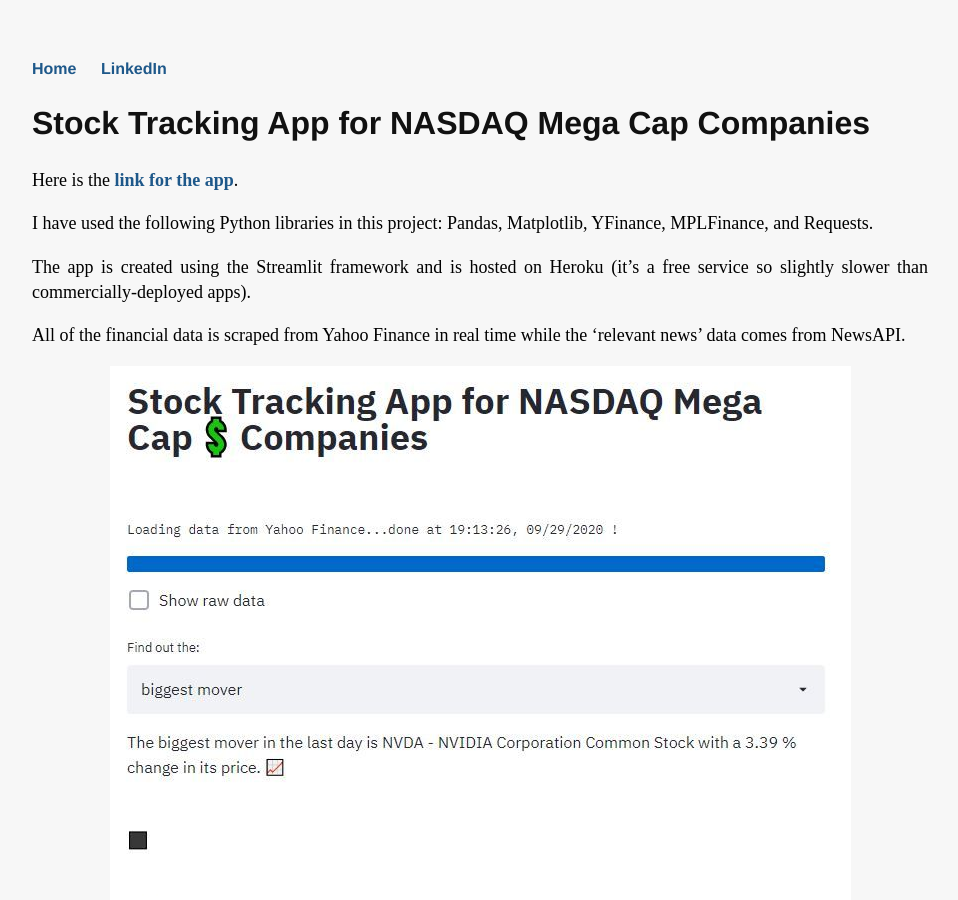
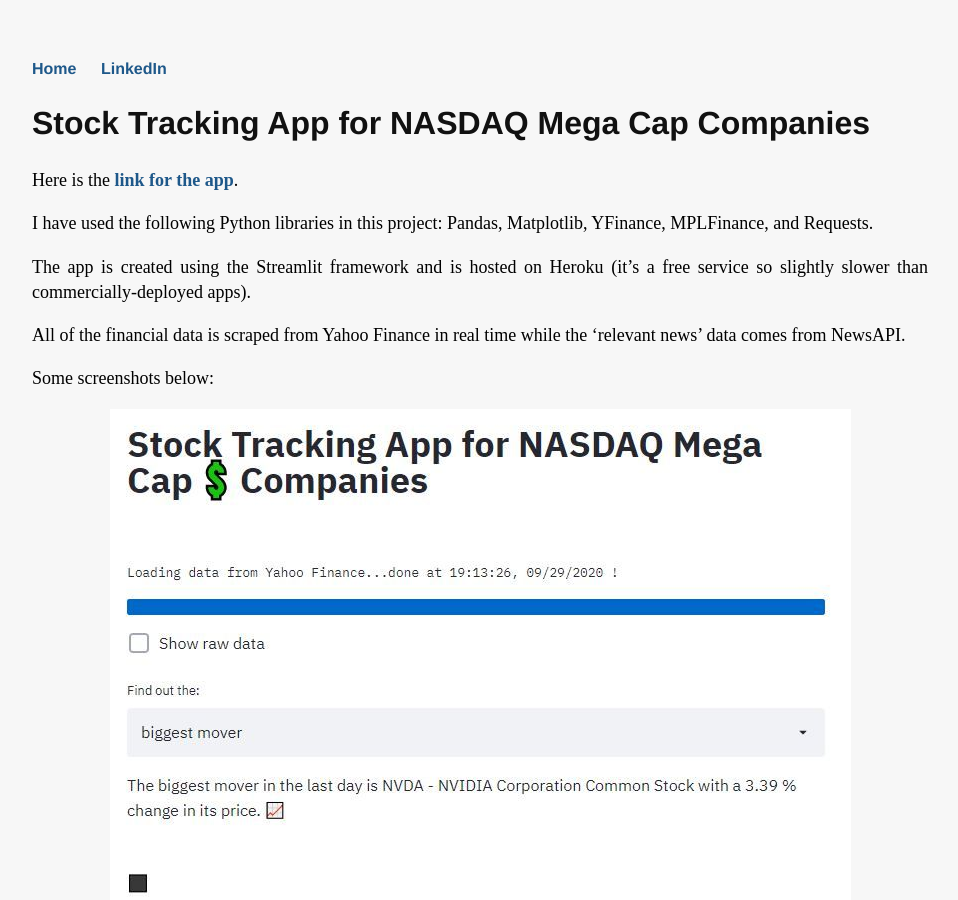
Before and after one commit to h2kh/h2kh.github.io, a Jekyll site: the page built from _posts/2019-06-07-Mega-Cap-Stock-tracking-App.md, in a window 1280 px wide and 900 px high. Shown: the whole window, without its empty margins (160-1118 px from the left). Built offline with Jekyll 4.4.1, drawn with Linux system fonts in a browser that asks for light colours.

Commit message:
Update 2019-06-07-Mega-Cap-Stock-tracking-App.md

```diff
--- a/_posts/2019-06-07-Mega-Cap-Stock-tracking-App.md
+++ b/_posts/2019-06-07-Mega-Cap-Stock-tracking-App.md
@@ -13,6 +13,8 @@
 
 All of the financial data is scraped from Yahoo Finance in real time while the 'relevant news' data comes from NewsAPI.
 
+Some screenshots below:
+
 {:refdef: style="text-align: center;"}
 ![Dashboard snapshot]({{ site.baseimg }}/assets/stock1.jpg)
 {: refdef}
```
